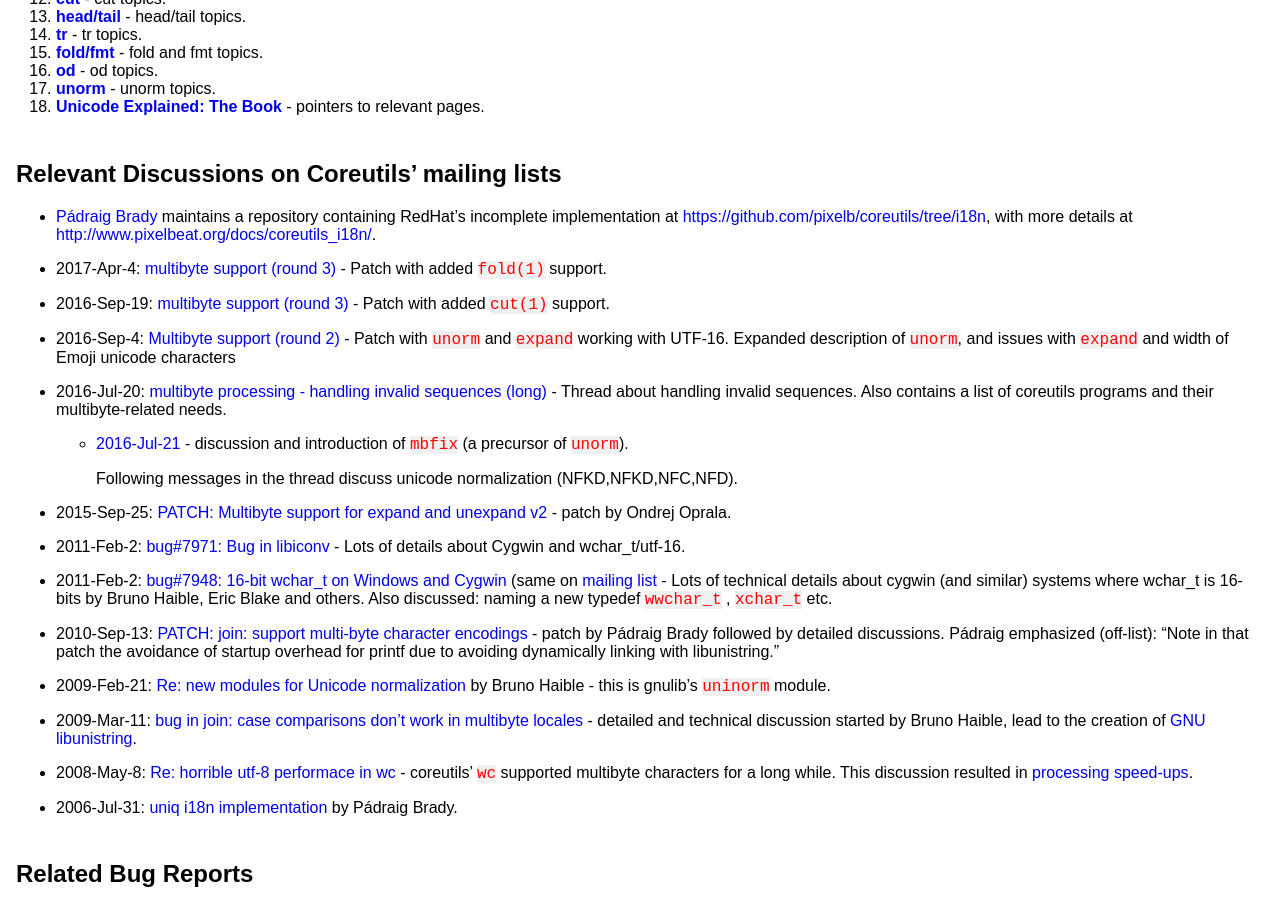
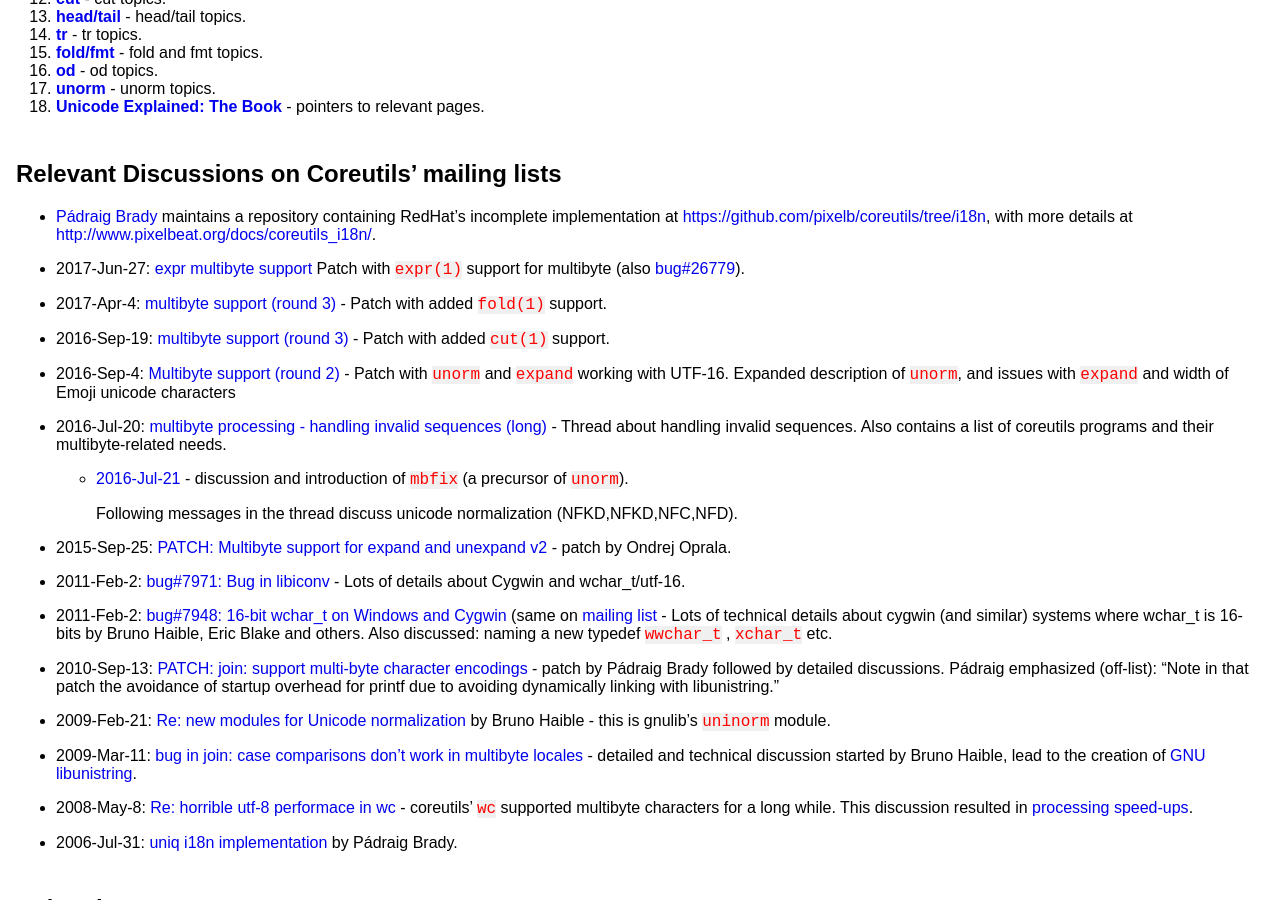
Before and after one commit to agordon/agordon.github.io, a Jekyll site: the page built from _posts/2017-04-07-coreutils-multibyte-support.md, in a window 1280 px wide and 900 px high, scrolled down 685 px. Built offline with Jekyll 4.4.1, drawn with Linux system fonts in a browser that asks for light colours.

Commit message:
coreutils: mention expr support

```diff
--- a/_posts/2017-04-07-coreutils-multibyte-support.md
+++ b/_posts/2017-04-07-coreutils-multibyte-support.md
@@ -57,6 +57,10 @@ Relevant Discussions on Coreutils' mailing lists
   containing RedHat's incomplete implementation at
   <https://github.com/pixelb/coreutils/tree/i18n>, with more details
   at <http://www.pixelbeat.org/docs/coreutils_i18n/>.
+
+* 2017-Jun-27:
+  [expr multibyte support](https://lists.gnu.org/archive/html/bug-coreutils/2017-05/msg00042.html)
+  Patch with `expr(1)` support for multibyte (also [bug#26779](https://bugs.gnu.org/26779)).
 
 * 2017-Apr-4:
   [multibyte support (round 3)](http://lists.gnu.org/archive/html/coreutils/2017-04/msg00009.html) -
```
